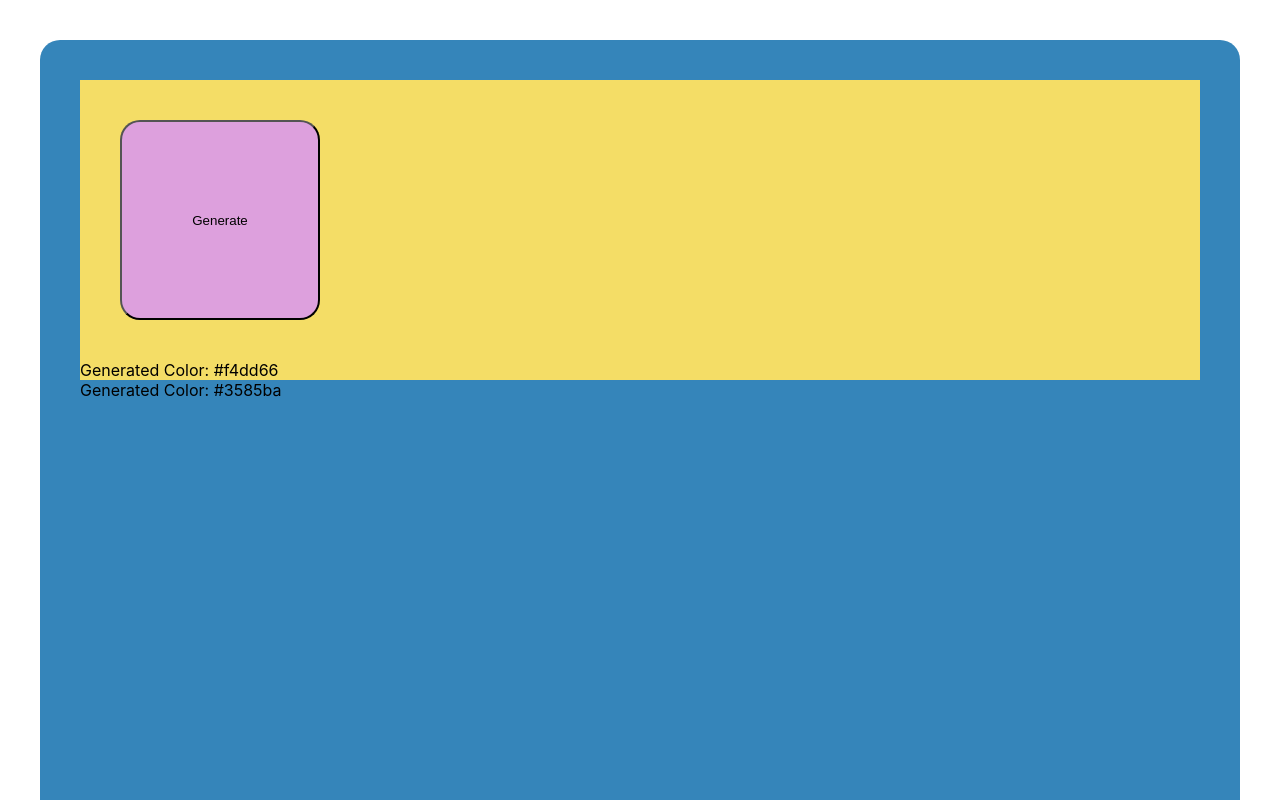
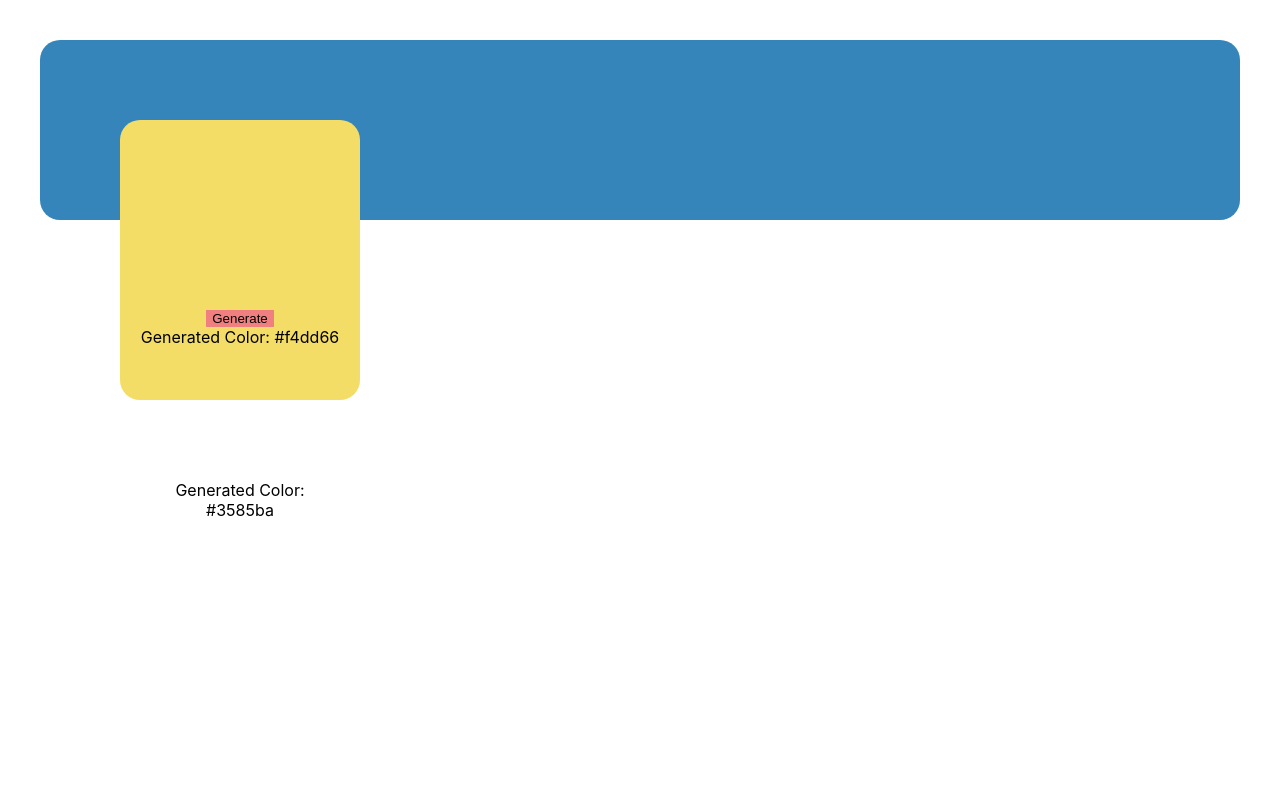
Before and after one commit to CamilaFenzl/react-random-color-generator, a React app: page / in a window 1280 px wide. Shown: the top 800 px of the page. Built offline with nearby package versions, Linux system fonts and the light colour scheme; the HTML template or start-up script is replaced by a standard one.

Commit message:
Fix button

```diff
--- a/src/App.css
+++ b/src/App.css
@@ -2,19 +2,26 @@
   background-color: aquamarine;
   padding: 40px;
   margin: 40px;
-  height: 100vh;
+  height: 100px;
   align-items: center;
   justify-content: center;
   border-radius: 20px;
   flex-direction: column;
 }
 
-.App > div > button {
-  background-color: plum;
+.App > div {
   padding: 40px 20px;
   margin: 40px;
   border-radius: 20px;
   width: 200px;
   height: 200px;
   text-align: center;
+  flex-direction: column;
 }
+
+.App > div > button {
+  background-color: lightcoral;
+  border: none;
+  margin-top: 150px;
+  text-align: center;
+}
```
